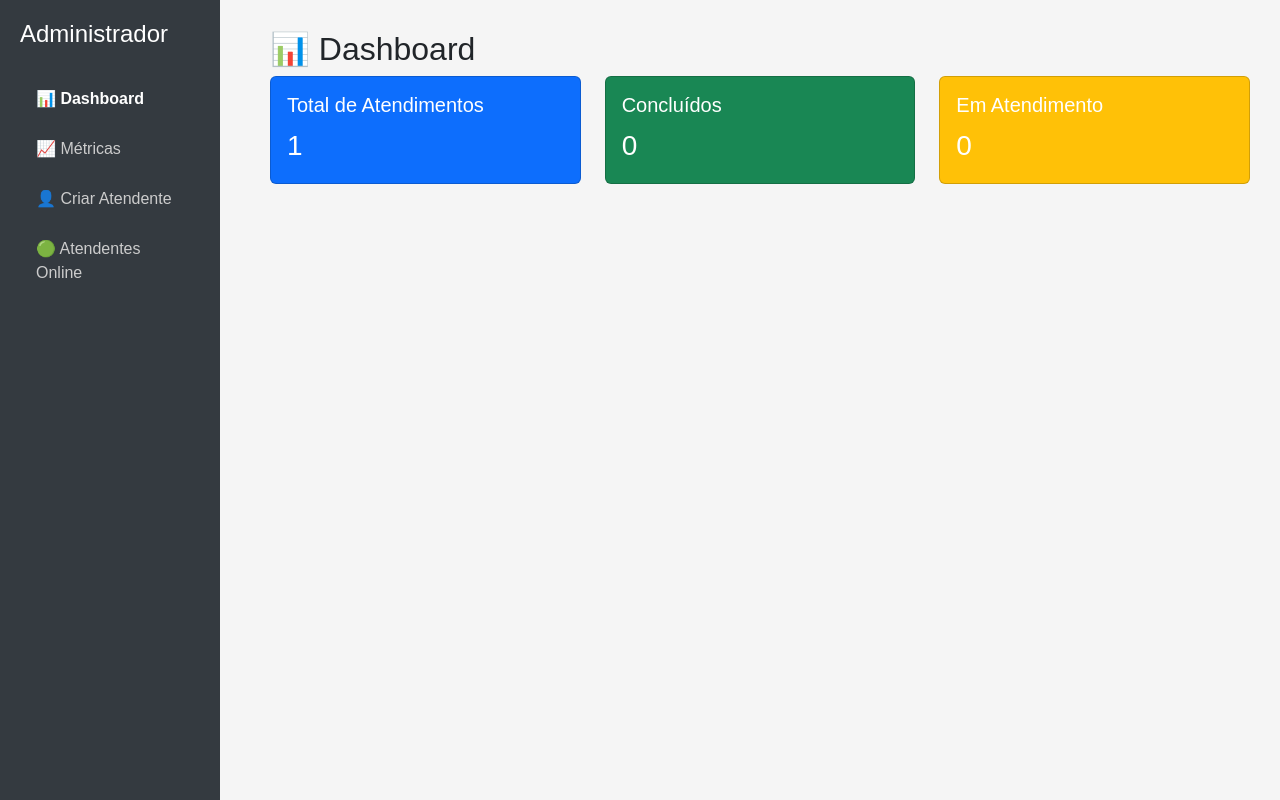
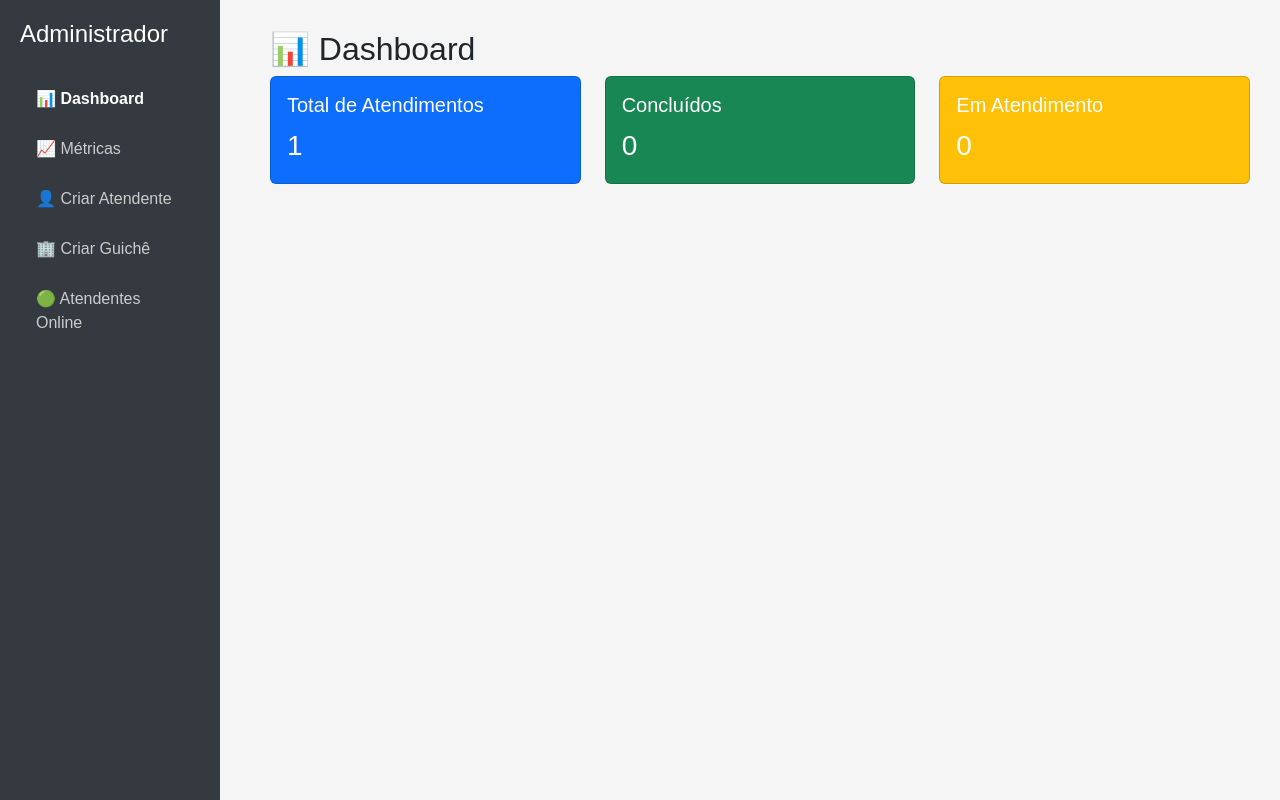
Before and after one commit to thzinn6920/ppiTicket, a PHP site: page /adminPainel.php in a window 1280 px wide. Run offline with PHP 8.4, Linux system fonts and the light colour scheme; tables that the repository leaves empty or names only in its code hold one stand-in row (values such as "Sample post").

Commit message:
agora o adm pode criar guiches

```diff
--- a/adminPainel.php
+++ b/adminPainel.php
@@ -16,10 +16,11 @@
   <div class="sidebar">
     <h4>Administrador</h4>
     <nav class="nav flex-column">
-      <a href="#" class="nav-link active" onclick="mostrarSecao('dashboard')">📊 Dashboard</a>
-      <a href="#" class="nav-link" onclick="mostrarSecao('metricas')">📈 Métricas</a>
-      <a href="#" class="nav-link" onclick="mostrarSecao('criar')">👤 Criar Atendente</a>
-      <a href="#" class="nav-link" onclick="mostrarSecao('online')">🟢 Atendentes Online</a>
+      <a href="#dashboard" class="nav-link active" onclick="mostrarSecao('dashboard', this)">📊 Dashboard</a>
+      <a href="#metricas" class="nav-link" onclick="mostrarSecao('metricas', this)">📈 Métricas</a>
+      <a href="#criar" class="nav-link" onclick="mostrarSecao('criar', this)">👤 Criar Atendente</a>
+      <a href="#criarGuiche" class="nav-link" onclick="mostrarSecao('criarGuiche', this)">🏢 Criar Guichê</a>
+      <a href="#online" class="nav-link" onclick="mostrarSecao('online', this)">🟢 Atendentes Online</a>
     </nav>
   </div>
 
@@ -71,7 +72,38 @@
             <label>Senha:</label>
             <input type="password" name="senha" class="form-control" required>
           </div>
-          <button type="submit" class="btn btn-primary w-100">Criar Usuário</button>
+          <button type="submit" name="criar_atendente" class="btn btn-primary w-100">Criar Usuário</button>
+        </form>
+      </div>
+    </div>
+
+    <div id="criarGuiche" class="section">
+      <h2>🏢 Criar Guichê</h2>
+      <div class="form-container">
+        <?php if (isset($_SESSION['guiche_msg'])): ?>
+          <div class="alert alert-warning d-flex align-items-center" role="alert">
+  <svg class="bi flex-shrink-0 me-2" width="24" height="24" role="img" aria-label="Atenção:">
+    <use xlink:href="#exclamation-triangle-fill"/>
+  </svg>
+  <div>
+    <?= $_SESSION['guiche_msg']; unset($_SESSION['guiche_msg']); ?>
+  </div>
+</div>
+
+<!-- Adicione no <head> ou logo antes do fechamento </body>: -->
+<svg xmlns="http://www.w3.org/2000/svg" style="display: none;">
+  <symbol id="exclamation-triangle-fill" fill="currentColor" viewBox="0 0 16 16">
+    <path d="M8.982 1.566a1.13 1.13 0 0 0-1.964 0L.165 13.233c-.457.778.091 1.767.982 1.767h13.707c.89 0 1.438-.99.982-1.767L8.982 1.566zM8 5c.535 0 .954.462.9.995l-.35 3.507a.552.552 0 0 1-1.1 0L7.1 5.995A.905.905 0 0 1 8 5zm.002 6a1 1 0 1 1-2.002 0 1 1 0 0 1 2.002 0z"/>
+  </symbol>
+</svg>
+
+        <?php endif; ?>
+        <form method="post" action="">
+          <div class="mb-3">
+            <label>Nome do Guichê:</label>
+            <input type="text" name="nome_guiche" class="form-control" maxlength="20" required placeholder="Ex: Guichê 01">
+          </div>
+          <button type="submit" name="criar_guiche" class="btn btn-primary w-100">Criar Guichê</button>
         </form>
       </div>
     </div>
@@ -108,13 +140,14 @@
   </div>
 
   <script>
-    function mostrarSecao(id) {
+    function mostrarSecao(id, link = null) {
       document.querySelectorAll('.section').forEach(sec => sec.classList.remove('active'));
       document.querySelectorAll('.nav-link').forEach(link => link.classList.remove('active'));
       document.getElementById(id).classList.add('active');
-      event.target.classList.add('active');
+      if (link) link.classList.add('active');
 
       if (id === 'dashboard') carregarDashboard();
+      window.location.hash = id;
     }
 
     function carregarDashboard() {
@@ -152,17 +185,21 @@
         });
     }
 
-    window.onload = carregarDashboard;
+    window.onload = () => {
+      const hash = window.location.hash.replace('#', '') || 'dashboard';
+      const link = [...document.querySelectorAll('.nav-link')].find(l => l.getAttribute('onclick')?.includes(hash));
+      mostrarSecao(hash, link);
+    };
   </script>
 </body>
 </html>
 
 <?php
-if ($_SERVER['REQUEST_METHOD'] === 'POST' && isset($_POST['nome'])) {
+if ($_SERVER['REQUEST_METHOD'] === 'POST' && isset($_POST['criar_atendente'])) {
   $conn = new mysqli('localhost', 'root', '', 'fila');
   if ($conn->connect_error) {
     $_SESSION['admin_msg'] = "Erro de conexão: " . $conn->connect_error;
-    header("Location: admin_painel.php");
+    header("Location: admin_painel.php#criar");
     exit;
   }
 
@@ -201,4 +238,42 @@ if ($_SERVER['REQUEST_METHOD'] === 'POST' && isset($_POST['nome'])) {
   header("Location: admin_painel.php#criar");
   exit;
 }
+
+if ($_SERVER['REQUEST_METHOD'] === 'POST' && isset($_POST['criar_guiche'])) {
+  $conn = new mysqli('localhost', 'root', '', 'fila');
+  if ($conn->connect_error) {
+    $_SESSION['guiche_msg'] = "Erro de conexão: " . $conn->connect_error;
+    header("Location: admin_painel.php#criarGuiche");
+    exit;
+  }
+
+  $nome_guiche = trim($_POST['nome_guiche']);
+
+  $stmt = $conn->prepare("SELECT 1 FROM guiches WHERE nome = ?");
+  $stmt->bind_param("s", $nome_guiche);
+  $stmt->execute();
+  $stmt->store_result();
+
+  if ($stmt->num_rows > 0) {
+    $_SESSION['guiche_msg'] = "⚠️ Já existe um guichê com esse nome.";
+    $stmt->close();
+    $conn->close();
+    header("Location: admin_painel.php#criarGuiche");
+    exit;
+  }
+  $stmt->close();
+
+  $stmt = $conn->prepare("INSERT INTO guiches (nome) VALUES (?)");
+  $stmt->bind_param("s", $nome_guiche);
+  if ($stmt->execute()) {
+    $_SESSION['guiche_msg'] = "✅ Guichê criado com sucesso!";
+  } else {
+    $_SESSION['guiche_msg'] = "Erro ao criar guichê: " . $stmt->error;
+  }
+  $stmt->close();
+  $conn->close();
+
+  header("Location: admin_painel.php#criarGuiche");
+  exit;
+}
 ?>
```
